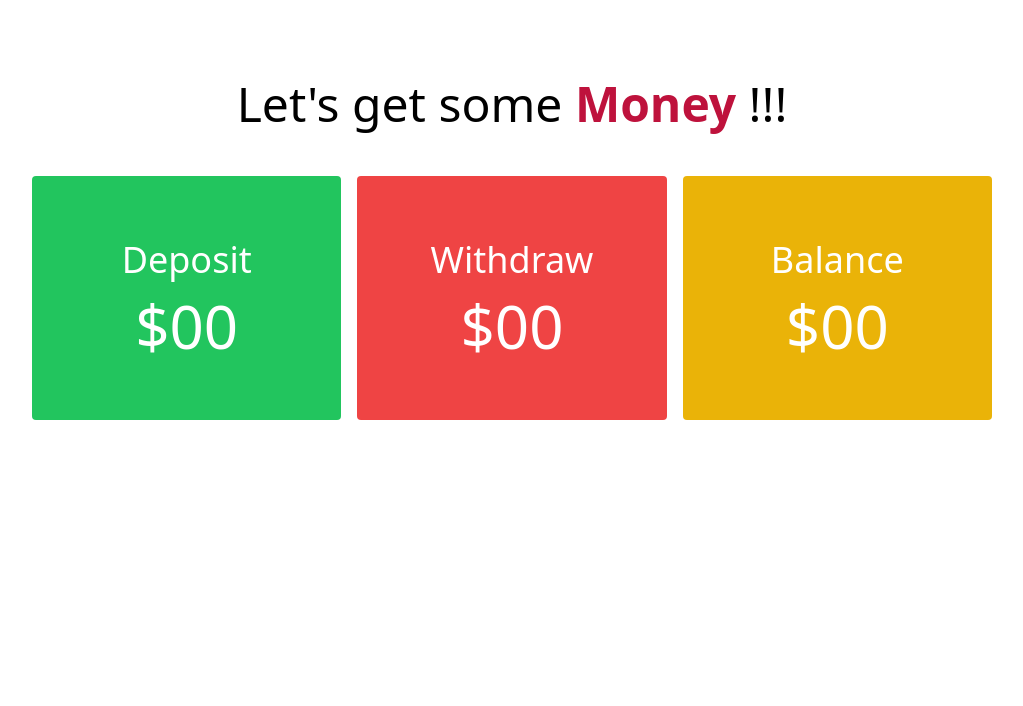
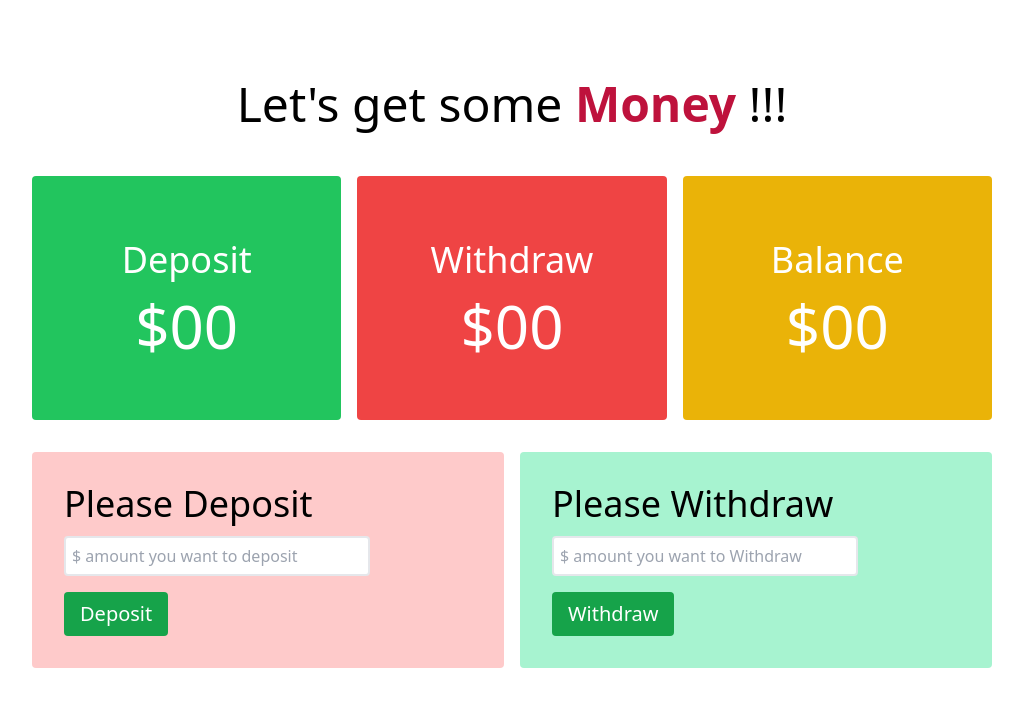
Before and after one commit to Humaiun-Manik/padlock-bank, a plain HTML site: page banking.html in a window 1280 px wide. Shown: the whole page, without its empty margins (128-1151 px from the left). Drawn offline with nearby package versions, Linux system fonts and the light colour scheme.

Commit message:
added deposit and withdraw field

```diff
--- a/banking.html
+++ b/banking.html
@@ -28,6 +28,37 @@
           <h2 class="text-6xl">$<span>00</span></h2>
         </div>
       </section>
+      <section class="grid grid-cols-2 gap-4 mx-auto mt-8">
+        <div class="bg-red-200 rounded p-8">
+          <h2 class="text-4xl mb-3">Please Deposit</h2>
+          <input
+            class="border-2 p-1.5 block border-gray-200 rounded w-3/4"
+            type="text"
+            name=""
+            id=""
+            placeholder="$ amount you want to deposit"
+          />
+          <button id="deposit_btn" class="bg-green-600 text-white mt-4 px-4 py-2 rounded font-medium text-xl">
+            Deposit
+          </button>
+        </div>
+        <div class="bg-emerald-200 rounded p-8">
+          <h2 class="text-4xl mb-3">Please Withdraw</h2>
+          <input
+            class="border-2 p-1.5 block border-gray-200 rounded w-3/4"
+            type="text"
+            name=""
+            id=""
+            placeholder="$ amount you want to Withdraw"
+          />
+          <button
+            id="withdraw_btn"
+            class="bg-green-600 text-white mt-4 px-4 py-2 rounded font-medium text-xl"
+          >
+            Withdraw
+          </button>
+        </div>
+      </section>
     </main>
   </body>
 </html>
```
